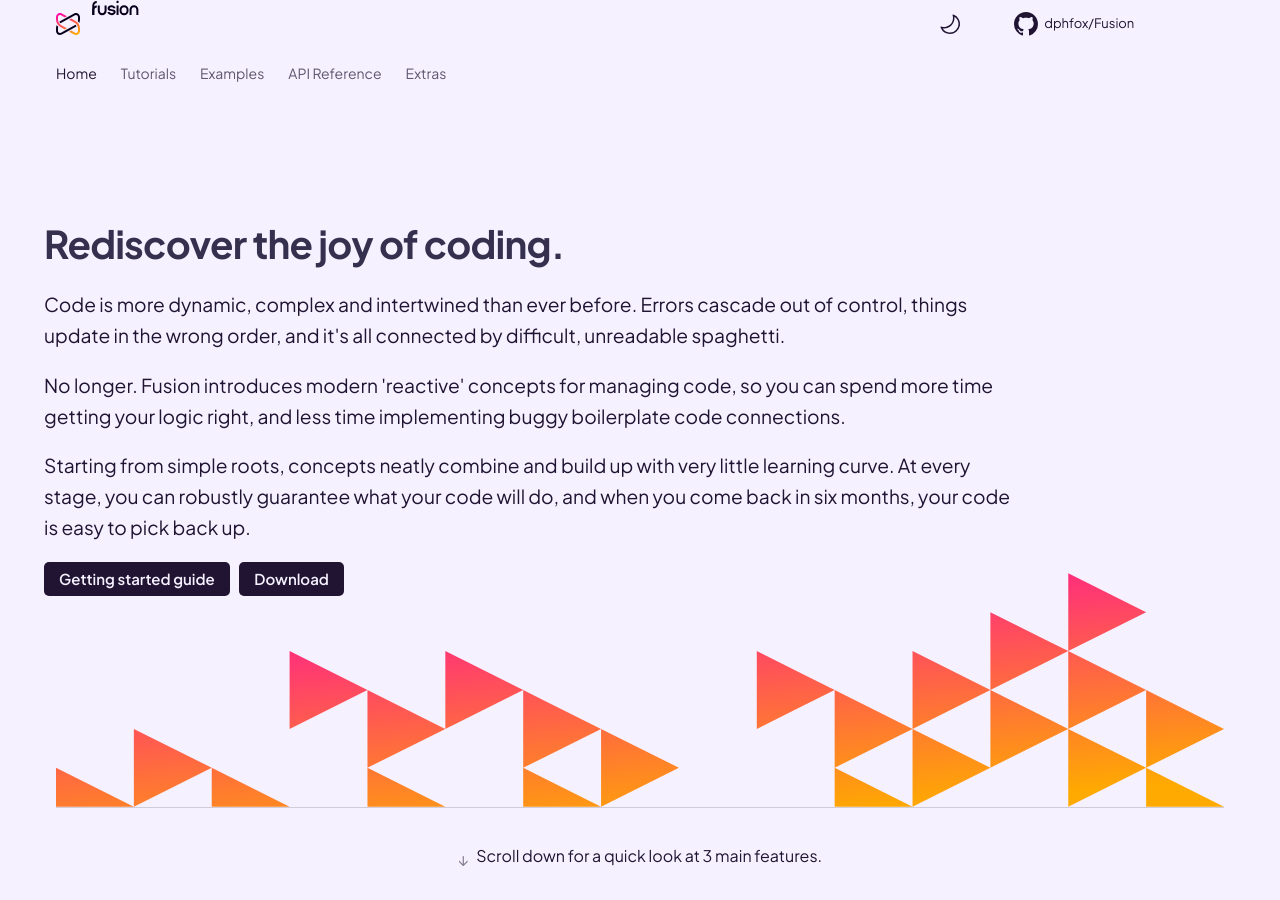
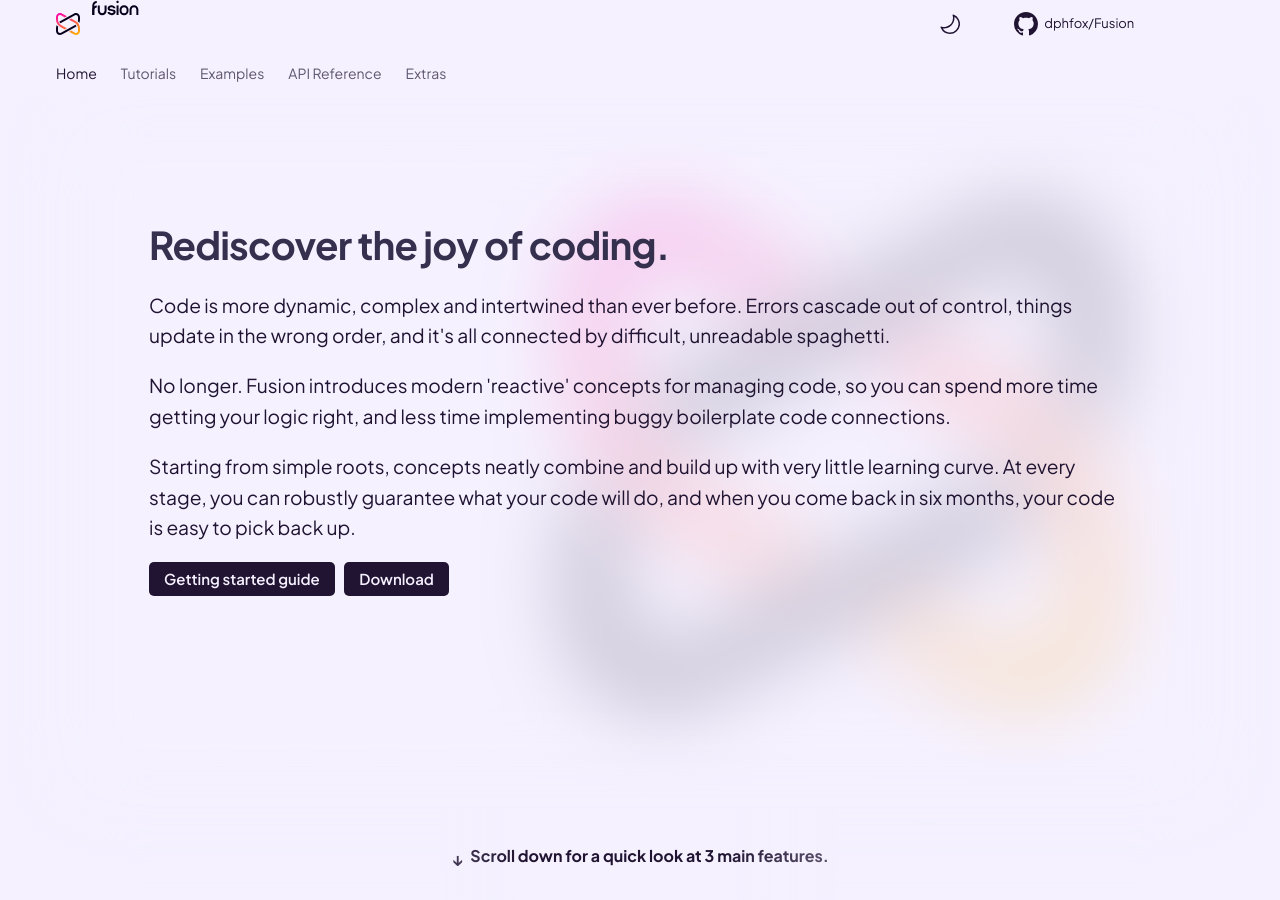
Before and after one commit to dphfox/Fusion, an MkDocs documentation site: the page built from docs/index.md, in a window 1280 px wide and 900 px high. Built offline with MkDocs 1.6.1 and Material for MkDocs 9.7.7, drawn with Linux system fonts in a browser that asks for light colours; comment, search, counter and statistics services are not loaded; the version menu is left out.

Commit message:
New home page hero

```diff
--- a/docs/assets/theme/home.css
+++ b/docs/assets/theme/home.css
@@ -18,12 +18,7 @@
 }
 
 #fusiondoc-home-main {
-	background: url(../home/hero-pattern.svg);
-	background-repeat: no-repeat;
-	background-size: contain;
-	background-position: center bottom;
-	border-bottom: 1px solid var(--fusiondoc-stroke);
-
+	position: relative;
 	min-height: calc(100vh - 5rem - var(--distance-to-top-of-page));
 	padding-bottom: var(--distance-to-top-of-page);
 	font-size: 1.2em;
@@ -36,12 +31,41 @@
 	justify-content: center;
 }
 
+#fusiondoc-home-main::before {
+	content: "";
+	position: absolute;
+	top: 0;
+	bottom: 0;
+	left: 0;
+	right: 0;
+	background-repeat: no-repeat;
+	background-size: 177vh 100vh;
+	background-position: center right;
+}
+
+[data-md-color-scheme="fusiondoc-dark"] #fusiondoc-home-main::before {
+	background-image: url(../home/Hero-Dark.svg);
+}
+
+[data-md-color-scheme="fusiondoc-light"] #fusiondoc-home-main::before {
+	background-image: url(../home/Hero-Light.svg);
+}
+
 #fusiondoc-home-main-inner {
 	max-width: 50rem;
-	translate: calc(min(0px, 25rem - 50vw) * 0.75) 0;
-	background-color: var(--fusiondoc-bg-1);
+	translate: calc(min(0px, 25rem - 50vw) * 0.8) 0;
 	border: 0.5em solid transparent;
 	border-radius: 0.75rem;
+}
+
+@media screen and (max-aspect-ratio: 16/9) {
+	#fusiondoc-home-main-inner {
+		translate: 0;
+	}
+	#fusiondoc-home-main::before {
+		filter: blur(2rem);
+		opacity: 0.5;
+	}
 }
 
 #fusiondoc-home-main-inner > h1 {
@@ -70,6 +94,7 @@
 }
 
 #fusiondoc-home-scroll {
+	position: relative;
 	margin-left: auto;
 	margin-right: auto;
 
@@ -83,6 +108,21 @@
 	padding: 0.5em;
 
 	background-color: var(--fusiondoc-bg-1);
+	font-weight: 700;
+	overflow: hidden;
+}
+
+#fusiondoc-home-scroll::after {
+	content: "";
+	position: absolute;
+	top: 0;
+	bottom: 0;
+	left: -200%;
+	right: -200%;
+	height: 100%;
+	background: linear-gradient(to right, var(--fusiondoc-bg-1) 40%, transparent 45%, transparent 55%, var(--fusiondoc-bg-1) 60%);
+	opacity: 0.25;
+	animation: home-scroll-shimmer 2s linear infinite;
 }
 
 #fusiondoc-home-scroll::before {
@@ -90,23 +130,27 @@
 	display: inline-block;
 	margin-right: 0.5em;
 
-	animation: home-scroll-move 1.5s ease infinite;
+	animation: home-scroll-move 1s ease-in-out infinite alternate;
 }
 
 @keyframes home-scroll-move {
 	0% {
-		transform: translateY(-0.4rem);
-		opacity: 0;
-	}
-	50% {
-		transform: translateY(0rem);
-		opacity: 1;
+		transform: translateY(-0.2rem);
 	}
 	100% {
-		transform: translateY(0.4rem);
-		opacity: 0;
+		transform: translateY(0.2rem);
 	}
 }
+
+@keyframes home-scroll-shimmer {
+	0% {
+		transform: translateX(-25%);
+	}
+	100% {
+		transform: translateX(25%);
+	}
+}
+
 
 #fusiondoc-home-belowfold {
 	max-width: 50rem;
```
Also changed, not shown: docs/assets/home/Hero-Dark.svg (added), docs/assets/home/Hero-Light.svg (added), docs/assets/home/hero-pattern.svg (deleted).
